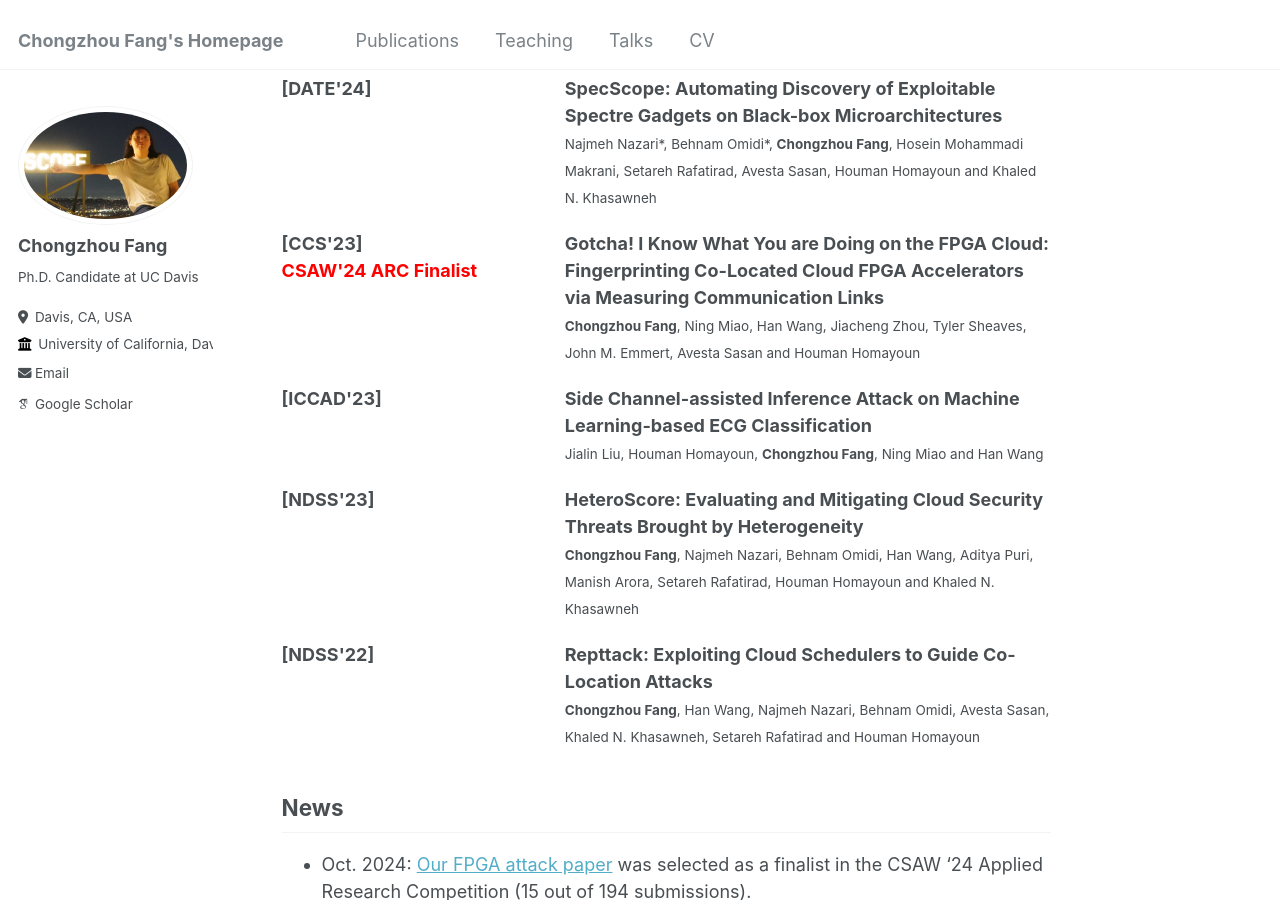
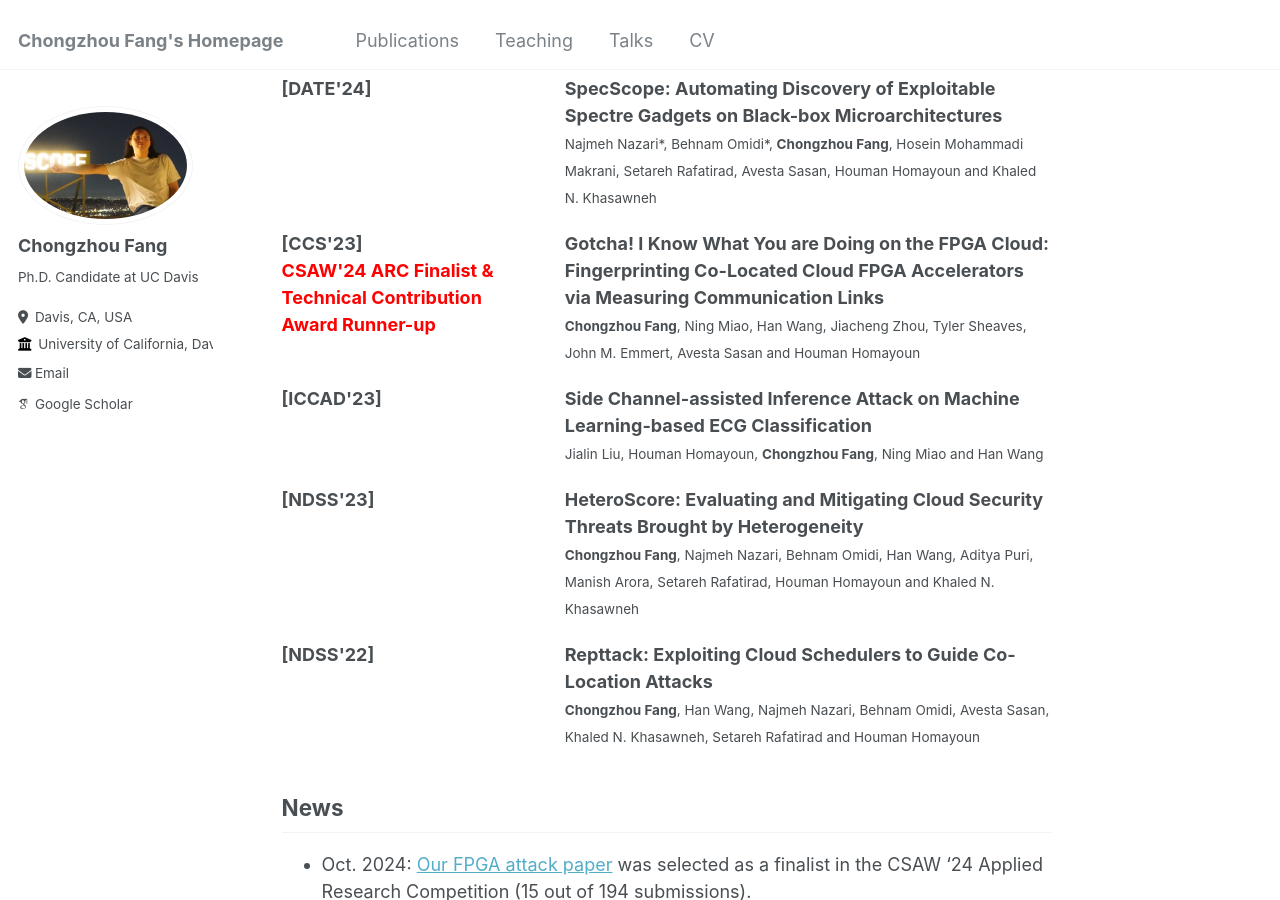
Before and after one commit to ChongzhouFang/ChongzhouFang.github.io, a Jekyll site: the page built from _pages/about.md, in a window 1280 px wide and 900 px high, scrolled down 870 px. Built offline with Jekyll 4.4.1, drawn with Linux system fonts in a browser that asks for light colours; some web fonts are replaced.

Commit message:
update award

```diff
--- a/_pages/about.md
+++ b/_pages/about.md
@@ -62,7 +62,7 @@ I am Chongzhou Fang, a PhD candidate at University of California, Davis. My main
   <div style="flex: 1;">
     <strong>[CCS'23]</strong>
     <br>
-    <span style="color: red;"><strong>CSAW'24 ARC Finalist</strong></span>
+    <span style="color: red;"><strong>CSAW'24 ARC Finalist & Technical Contribution Award Runner-up</strong></span>
   </div>
   <div style="flex: 2;">
     <strong>Gotcha! I Know What You are Doing on the FPGA Cloud: Fingerprinting Co-Located Cloud FPGA Accelerators via Measuring Communication Links</strong>
```
Also changed, not shown: _publications/ccs2023.md (+1 -1 lines).
